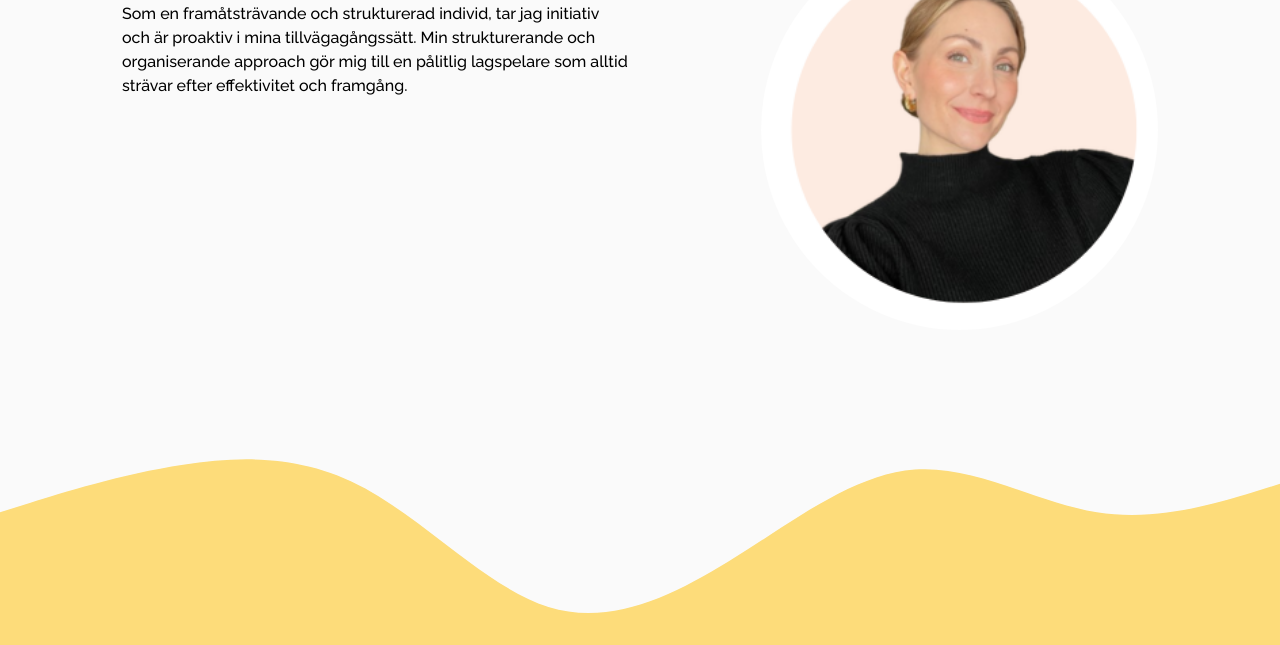
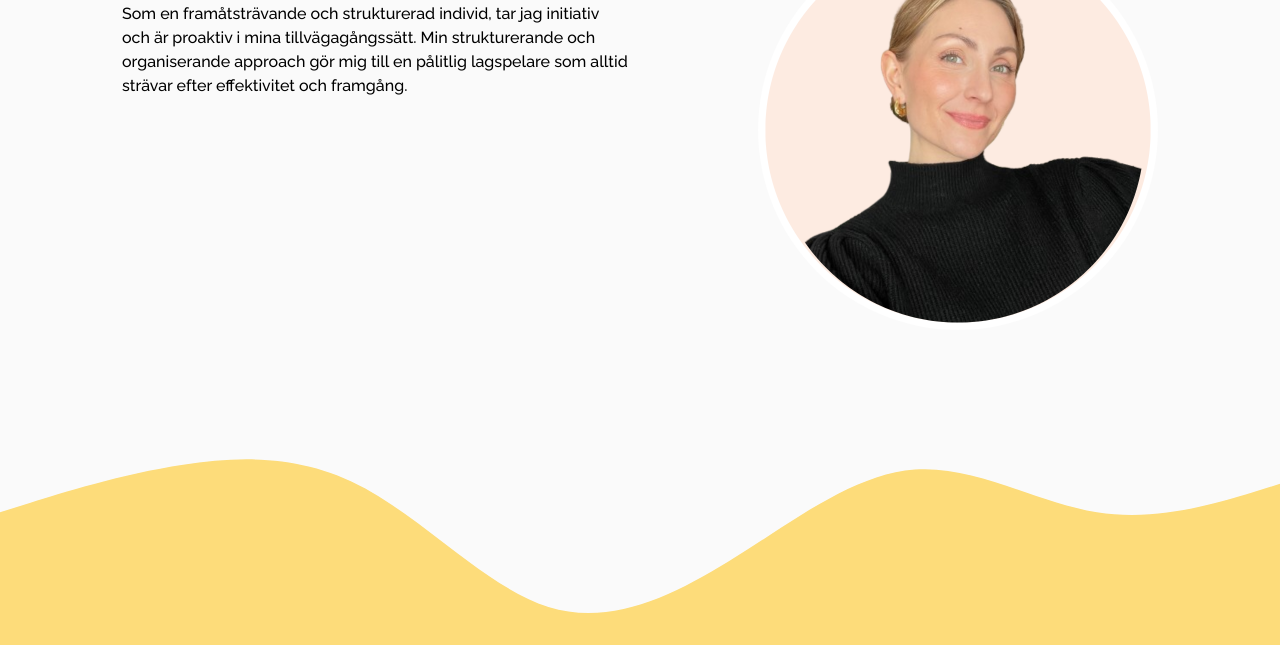
Before and after one commit to Myekman/portfolio, a website: page index.html in a window 1280 px wide. Shown: the part 455-1100 px from the top of the page. Drawn offline with nearby package versions, Linux system fonts and the light colour scheme.

Commit message:
profilvild

```diff
--- a/index.html
+++ b/index.html
@@ -47,7 +47,7 @@
                 </div>
 
                  <div class="col-12 col-md-6 profilbildcontainer">
-                    <img src="styles/images/profilbildmy.png" alt="profilbild" class="profilbild"/>
+                    <img src="styles/images/profilmy2.png" alt="profilbild" class="profilbild"/>
                 </div>
             </div>
           </div>
@@ -64,16 +64,6 @@
                 <div class="symbolcontainer d-flex justify-content-center">
                   <p class="col-8 d-flex justify-content-center">blalbalbalbalbal</p>
                 </div>
-                <!-- <div class="col-6 col-md-4 col-lg-4 d-flex justify-content-center symbolcontainer">
-                  <h4>Design</h4>
-                </div>
-                <div class="col-6 col-md-4 col-lg-4 d-flex justify-content-center symbolcontainer">
-                  <h4>Design</h4>
-                </div>
-                <div class="col-6 col-md-4 col-lg-4 d-flex justify-content-center symbolcontainer">Utbildning</div>
-                <div class="col-6 col-md-4 col-lg-4 d-flex justify-content-center symbolcontainer">Design</div>
-                <div class="col-6 col-md-4 col-lg-4 d-flex justify-content-center symbolcontainer">Kommunikation</div>
-                <div class="col-6 col-md-4 col-lg-4 d-flex justify-content-center symbolcontainer">Utbildning</div> -->
               </div>
         </div>
 
```
Also changed, not shown: styles/images/profilmy2.png (added).
